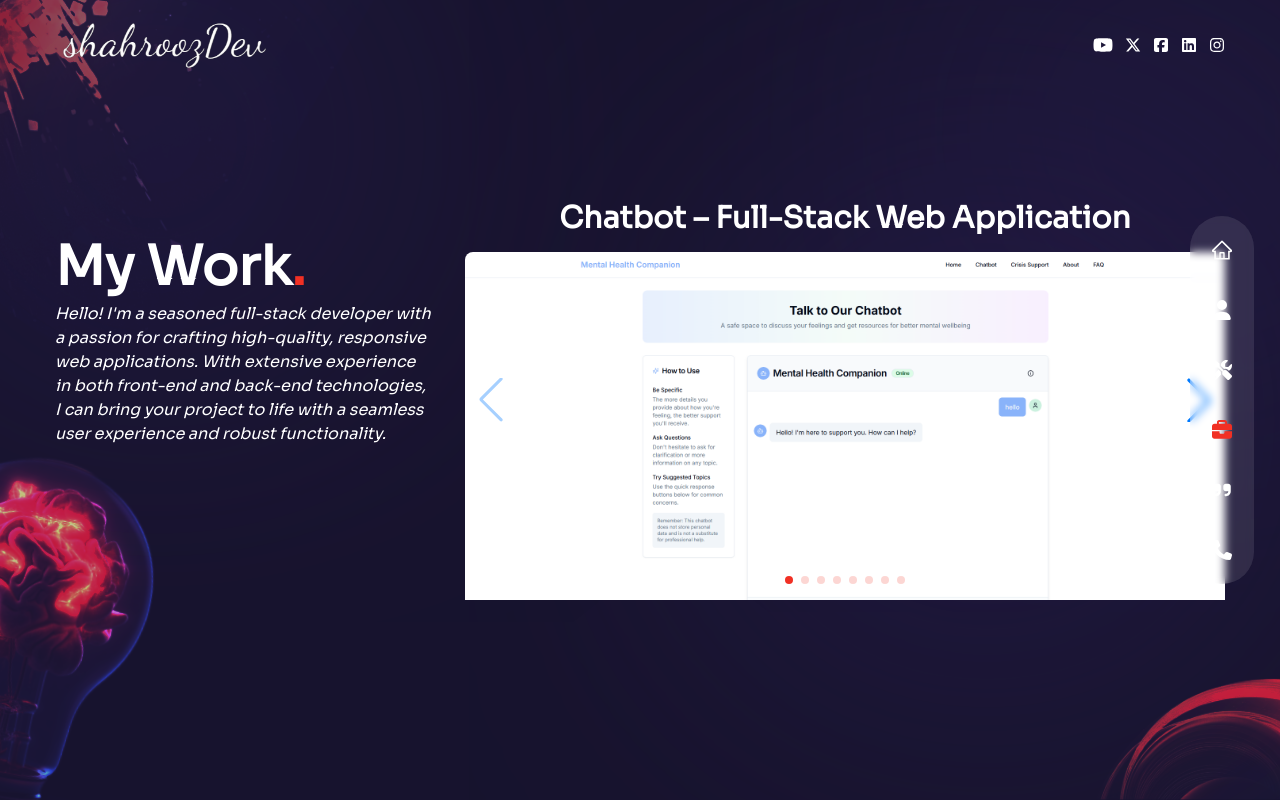
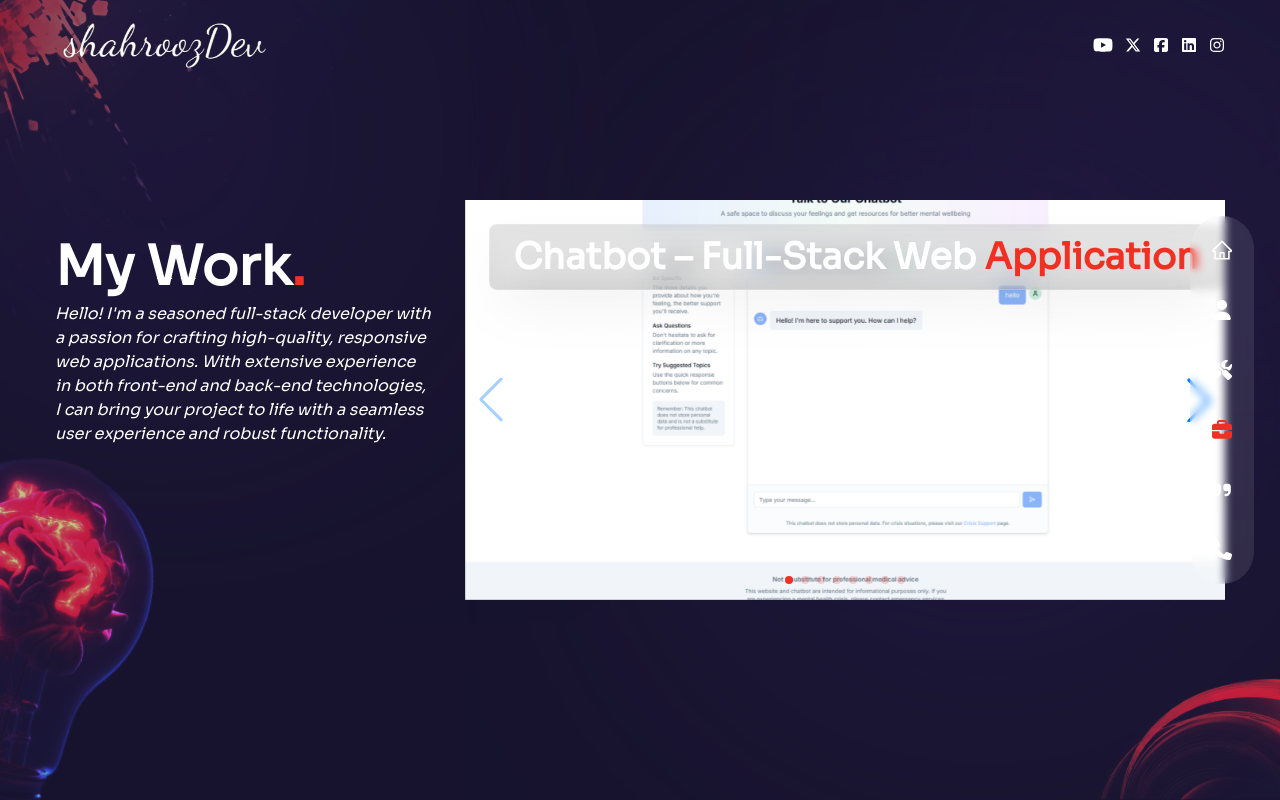
Before and after one commit to shahroozdev/portfolio, a Next.js app: page /work in a window 1280 px wide. Built offline with nearby package versions, Linux system fonts and the light colour scheme.

Commit message:
some updates

```diff
--- a/src/components/molecules/workSlider/WorkSlider.tsx
+++ b/src/components/molecules/workSlider/WorkSlider.tsx
@@ -89,18 +89,22 @@ const WorkSlider = () => {
                 const project = projects[item.projectIndexes[index]];
                 return (
                   <SwiperSlide key={`${idx}-${index}`}>
-                    <div className="flex flex-col items-center justify-center gap-4">
-                      <h3 className="text-2xl md:text-3xl font-bold text-white">{project.title}</h3>
-                      <div className="relative rounded-lg overflow-hidden group">
-                        <Image src={ele} width={1000} height={1000} alt={project.title} className="w-full h-full object-cover object-center"/>
-                        <div className="absolute inset-0 bg-gradient-to-l from-transparent via-[#e838cc] to-[#4a22bd] opacity-0 group-hover:opacity-80 transition-all duration-700"></div>
-                        <div className="absolute inset-0 flex items-center justify-center opacity-0 group-hover:opacity-100 transition-all duration-300">
+                    <div className="relative w-full h-full group cursor-pointer">
+                      <Image src={ele} width={1000} height={1000} alt={project.title} className="w-full h-full object-cover object-center"/>
+                      <div className="absolute top-6 left-6 z-20">
+                        <h3 className="text-3xl md:text-4xl font-bold bg-black/10 backdrop-blur-md px-6 py-3 rounded-lg drop-shadow-2xl border border-white/20">
+                          <span className="text-white">{project.title.split(' ').slice(0, -1).join(' ')}</span>{' '}
+                          <span className="text-accent">{project.title.split(' ').slice(-1)}</span>
+                        </h3>
+                      </div>
+                      <div className="absolute inset-0 bg-gradient-to-l from-transparent via-[#e838cc] to-[#4a22bd] opacity-0 group-hover:opacity-80 transition-all duration-700 pointer-events-none"></div>
+                      <div className="absolute inset-0 flex items-center justify-center opacity-0 group-hover:opacity-100 transition-all duration-300 z-10 pointer-events-none">
+                        <div className="pointer-events-auto">
                           <CustomModal
                             title={project.title}
                             Button={
-                              <div className="flex items-center gap-x-2 text-[13px] tracking-[0.2em]">
-                                <div className="delay-100 cursor-pointer">Project</div>
-                                <div className="cursor-pointer">Detail</div>
+                              <div className="flex items-center gap-x-2 text-[13px] tracking-[0.2em] bg-white/10 backdrop-blur-sm px-6 py-3 rounded-full border border-white/20 hover:bg-white/20 transition-all">
+                                <div className="cursor-pointer text-white font-semibold">View Project Details</div>
                               </div>
                             }>
                                 <div className="text-white">
@@ -225,8 +229,8 @@ const WorkSlider = () => {
                                   </div>
                                 </div>
                               </CustomModal>
+                          </div>
                         </div>
-                      </div>
                     </div>
                   </SwiperSlide>
                 );
```
Also changed, not shown: .claude/settings.local.json.
